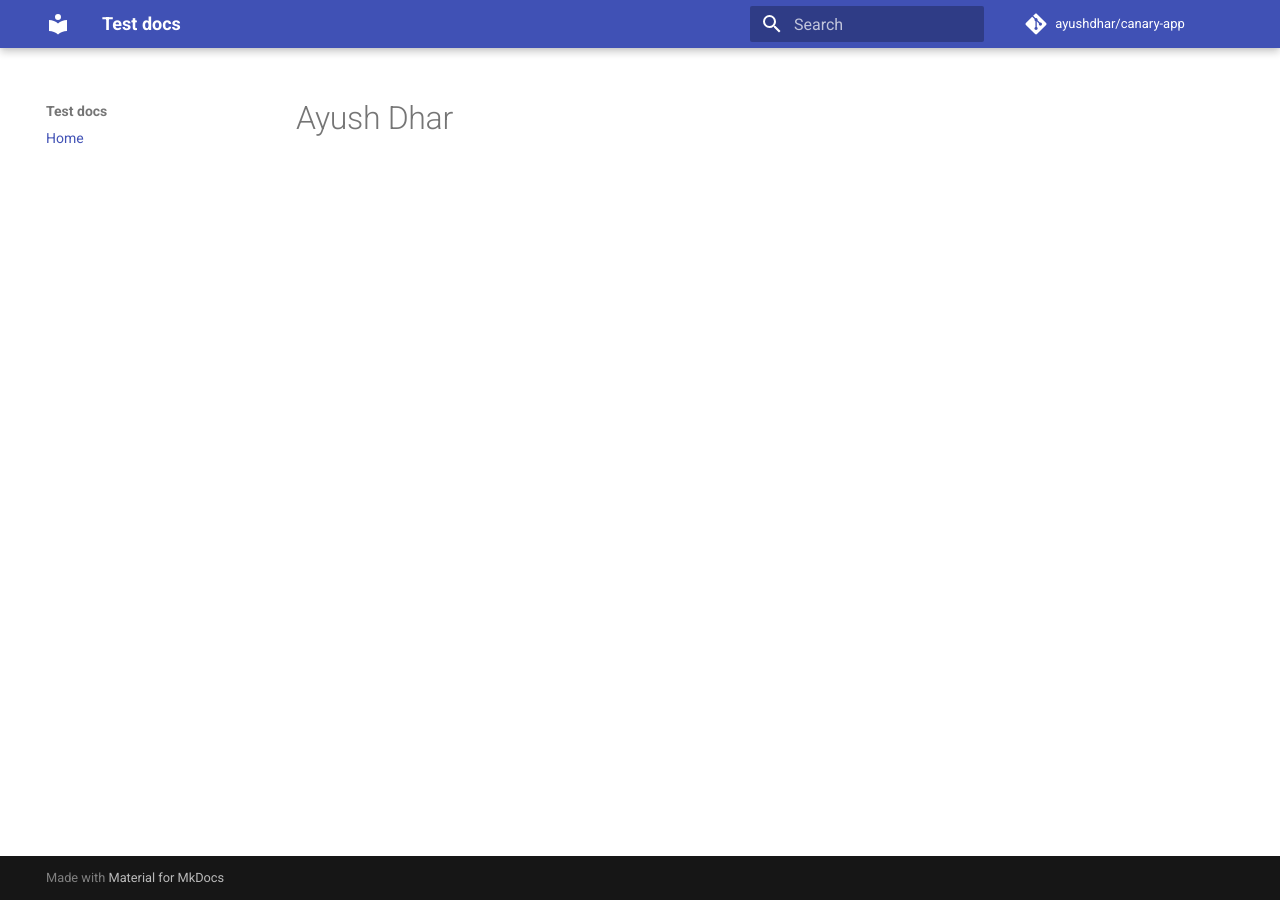
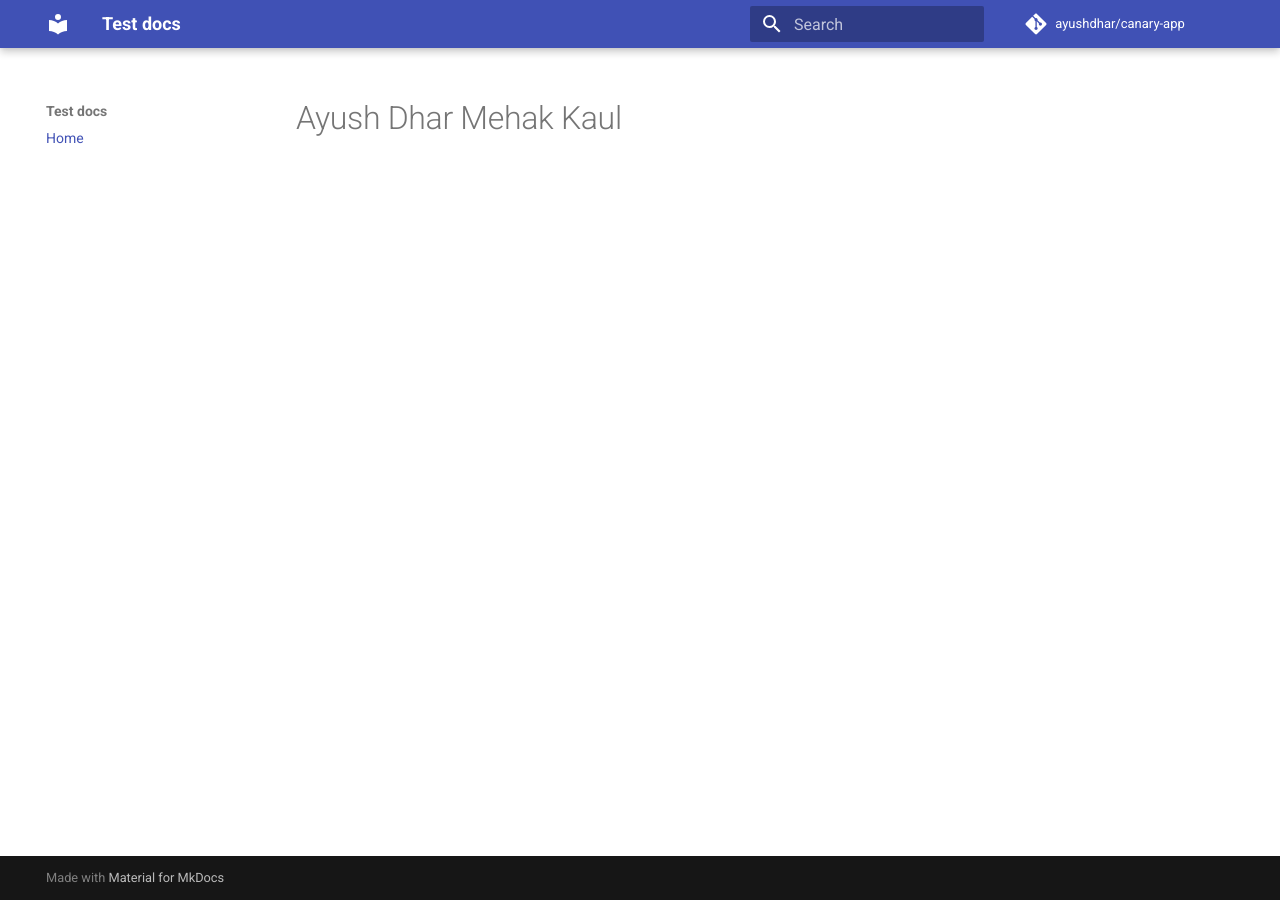
Before and after one commit to cleancoder8/canary-app, an MkDocs documentation site: the page built from docs/index.md, in a window 1280 px wide. Built offline with MkDocs 1.6.1 and Material for MkDocs 9.7.7, drawn with Linux system fonts in a browser that asks for light colours; comment, search, counter and statistics services are not loaded.

Commit message:
add mkdocs

```diff
--- a/docs/index.md
+++ b/docs/index.md
@@ -1 +1 @@
-# Ayush Dhar
+# Ayush Dhar Mehak Kaul
```
